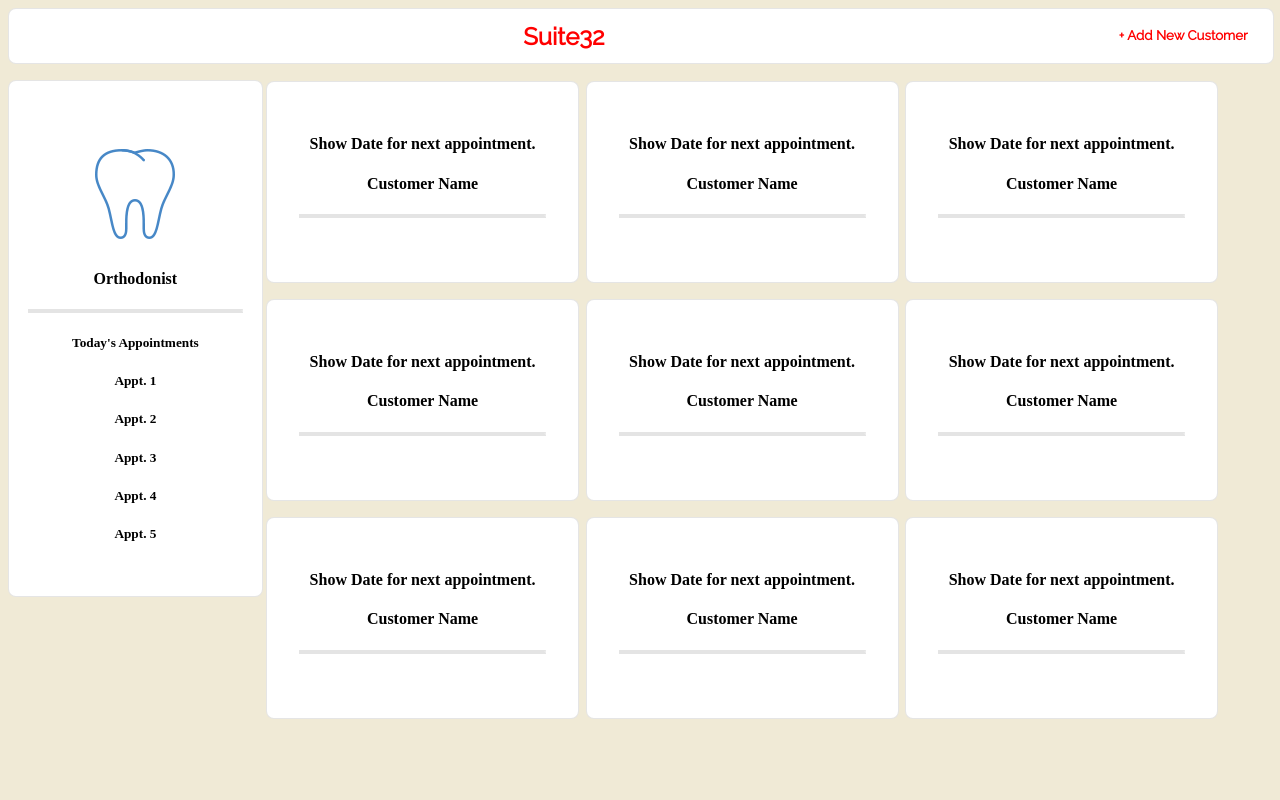
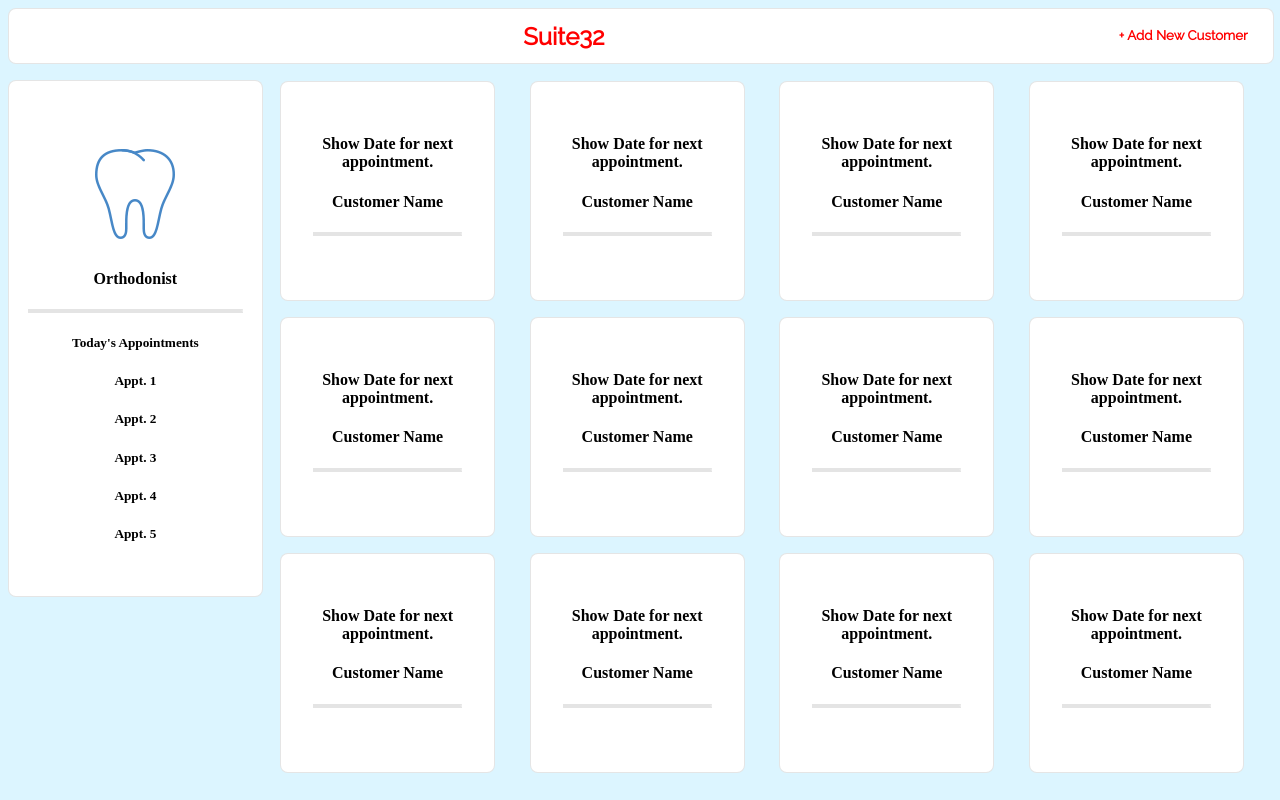
Before and after one commit to joshloftis/sweetthirtytwo, a React (Create React App) app in the folder app/client/: page /suite32 in a window 1280 px wide. Built offline with nearby package versions, Linux system fonts and the light colour scheme.

Commit message:
updated styling and page layout

```diff
--- a/app/client/src/components/cardbody.js
+++ b/app/client/src/components/cardbody.js
@@ -6,7 +6,7 @@ import '../css/cardbody.css';
 
 const CardBody = props =>
   <div>
-        <span className="viz">
+        <span className="viz colorsplit">
         <article className="colorsplit measure mw5 bg-white br3 pa3 pa4-ns mv3 ba b--black-10">
             <div className="tc">
                 <h4>Show Date for next appointment.</h4>
--- a/app/client/src/components/cardlayout.js
+++ b/app/client/src/components/cardlayout.js
@@ -21,5 +21,10 @@ const Cardlayout = props =>
       <CardBody />
       <CardBody />
     </div>
+    <div className="col">
+      <CardBody />
+      <CardBody />
+      <CardBody />
+    </div>
     </div>
 export default Cardlayout;
--- a/app/client/src/css/app.css
+++ b/app/client/src/css/app.css
@@ -1,5 +1,5 @@
 body   {
-    background: #F0EAD6;
+    background: #dcf5ff;
 
 }
 
--- a/app/client/src/css/cardbody.css
+++ b/app/client/src/css/cardbody.css
@@ -6,7 +6,9 @@
 }
 
 .col {
-    width: 32%;
+    width: 22%;
+    margin-left:1.5%;
+    margin-right:1.5%;
 }
 
 .ba {
@@ -65,7 +67,7 @@
 }
 
 .bg-white {
-    background-color: #fff;
+    background-color: #ffffff;
 }
 
 .pa3 {
@@ -102,35 +104,6 @@
     .pa4-ns {
         padding: 2rem;
     }
-}
-
-/*===================================
-
-.viz img {
-    display: none;
-}
-
-.viz h5 {
-    display: none;
-}
-
-.viz p {
-    display: none;
-}
-
-
-
-/*===================================
-.viz:hover img {
-    display: initial;
-}
-
-.viz:hover h5 {
-    display: initial;
-}
-
-.viz:hover p {
-    display: initial;
 }
 
 /*=========================================*/
@@ -198,15 +171,24 @@
     100% { opacity: 1; -moz-transform: translateY(0); }
 }
 
+.viz p {
+    display: none;
+}
 /*===================================*/
-colorsplit {
-    background: #fff;
+
+.colorsplit {
+    background: white;
 }
 
 .colorsplit:hover {
-    background: linear-gradient(to top, white 65%, coral 35%);
-    background: -o-linear-gradient(to bottom, white 60%, coral 40%);
-    background: -moz-linear-gradient(to bottom, white 60%, coral 40%);
-    background: -webkit-linear-gradient(to bottom, white 60%, coral 40%);
-    background: -ms-linear-gradient(to bottom, white 60%, coral 40%);
+    background: linear-gradient(to top,
+    white 60%, coral 40%);
+    background: -o-linear-gradient(to bottom,
+    white 60%, coral 40%);
+    background: -moz-linear-gradient(to bottom,
+    white 60%, coral 40%);
+    background: -webkit-linear-gradient(to bottom
+    white 60%, coral 40%);
+    background: -ms-linear-gradient(to bottom,
+    white 60%, coral 40%);
 }
--- a/app/client/src/css/cardbutton.css
+++ b/app/client/src/css/cardbutton.css
@@ -128,7 +128,7 @@
 }
 
 .viz:hover a {
-    display: inline;
+    display: initial;
 
     -webkit-animation: slide-down .3s ease-out;
     -moz-animation: slide-down .3s ease-out;
```
